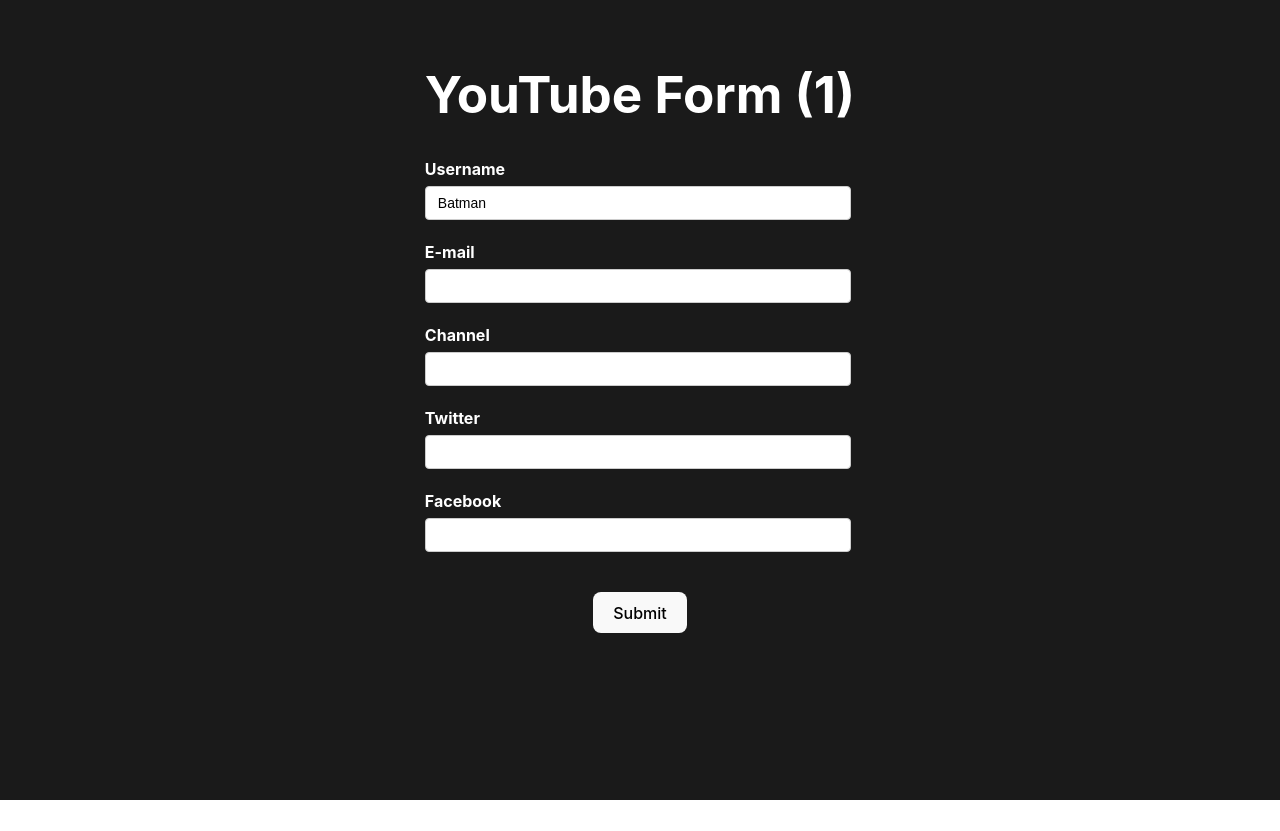
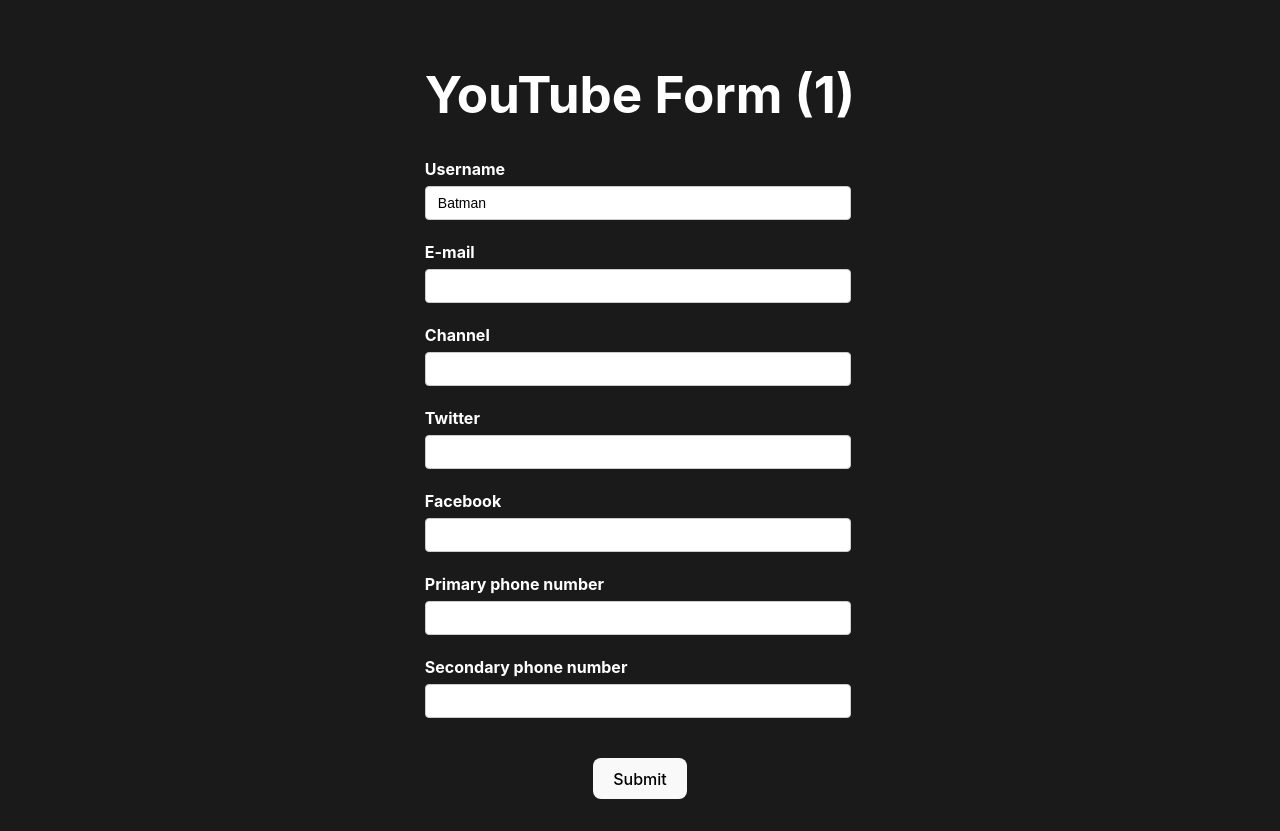
Before and after one commit to ninad-react/react-hook-form, a React (Vite) app: page / in a window 1280 px wide. Before the commit the page ends 800 px from the top, so only its background shows below. Built offline with nearby package versions, Linux system fonts and the light colour scheme.

Commit message:
using dynamic fields

```diff
--- a/src/components/YouTubeForm.jsx
+++ b/src/components/YouTubeForm.jsx
@@ -1,6 +1,6 @@
 import { DevTool } from '@hookform/devtools';
 import React from 'react'
-import { useForm } from "react-hook-form";
+import { useForm, useFieldArray } from "react-hook-form";
 
 let renderCount = 0;
 
@@ -14,12 +14,13 @@ const YouTubeForm = () => {
       social: {
         twitter : "",
         facebook: ""
-      }
+      },
+      phoneNumbers: ["", ""],
     }
   });
 
   const { register, control, handleSubmit, formState } = form;
-  const { errors } = formState
+  const { errors } = formState;
 
   const onSubmit = (data) => {
     console.log('Form submitted', data);
@@ -104,6 +105,24 @@ const YouTubeForm = () => {
               />
             </div>
 
+            <div className='form-control'>
+              <label htmlFor='primary-phone'>Primary phone number</label>
+              <input
+                type='text'
+                id='primary-phone'
+                {...register("phoneNumbers.0")}
+              />
+            </div>
+
+            <div className='form-control'>
+              <label htmlFor='secondary-phone'>Secondary phone number</label>
+              <input
+                type='text'
+                id='secondary-phone'
+                {...register("phoneNumbers.1")}
+              />
+            </div>
+
             <button>Submit</button>
             <DevTool  control={control}/>
         </form>
```
